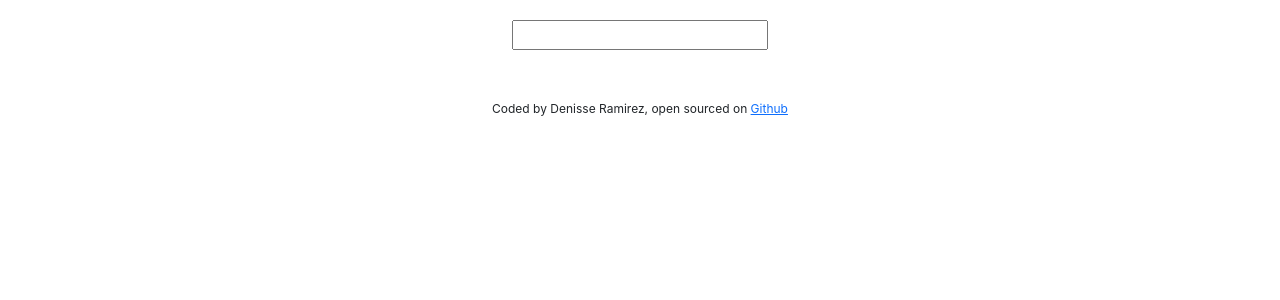
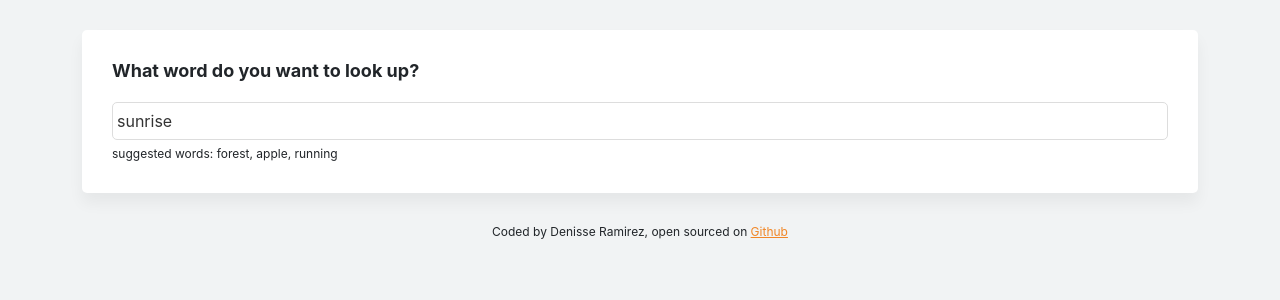
Before and after one commit to denissea12/dictionary-project, a React (Create React App) app: page / in a window 1280 px wide. Shown: the top 300 px of the page. Built offline with nearby package versions, Linux system fonts and the light colour scheme; no server answers.

Commit message:
Styled application

```diff
--- a/src/App.css
+++ b/src/App.css
@@ -1,3 +1,15 @@
+body {
+  background: #f1f3f4;
+}
+
+a {
+  color: #f18626;
+}
+
+.app-header {
+  margin: 30px 0;
+}
+
 .App-footer {
   font-size: 12px;
   text-align: center;
--- a/src/App.js
+++ b/src/App.js
@@ -7,7 +7,7 @@ export default function App() {
       <div className="container">
         <header className="app-header"></header>
         <main>
-          <Dictionary />
+          <Dictionary defaultKeyword="sunrise" />
         </main>
       </div>
       <footer className="App-footer">
--- a/src/Dictionary.css
+++ b/src/Dictionary.css
@@ -1,5 +1,26 @@
-.Dictionary {
-  padding: 20px;
+.Dictionary h1 {
+  font-size: 18px;
+  font-weight: bold;
+  margin-bottom: 20px;
+}
 
-  text-align: center;
+.Dictionary section {
+  background-color: white;
+  padding: 30px;
+  border-radius: 5px;
+  box-shadow: 0px 10px 15px rgb(0 0 0 / 5%);
+  margin: 20px 0;
 }
+
+.Dictionary input {
+  width: 100%;
+  padding: 6px 4px;
+  border-radius: 5px;
+  border: 1px solid #ddd;
+  color: #333;
+}
+
+.Dictionary .hint {
+  font-size: 12px;
+  margin-top: 5px;
+}
--- a/src/Dictionary.js
+++ b/src/Dictionary.js
@@ -3,32 +3,55 @@ import axios from "axios";
 import "./Dictionary.css";
 import Results from "./Results";
 
-export default function Dictionary() {
-  let [keyword, setKeyword] = useState("");
+export default function Dictionary(props) {
+  let [keyword, setKeyword] = useState(props.defaultKeyword);
   let [results, setResults] = useState(null);
+  let [loaded, setLoaded] = useState(false);
 
   function handleResponse(response) {
     setResults(response.data);
   }
 
-  function search(event) {
-    event.preventDefault();
-
+  function search() {
     //documentation: https://www.shecodes.io/learn/apis/dictionary
     let apiKey = "3d5bfbffo3ac0fea0f4a244a4b9t3ca4";
     let apiUrl = `https://api.shecodes.io/dictionary/v1/define?word=${keyword}&key=${apiKey}`;
     axios.get(apiUrl).then(handleResponse);
   }
 
+  function handleSubmit(event) {
+    event.preventDefault();
+    search();
+  }
+
   function handleKeywordChange(event) {
     setKeyword(event.target.value);
   }
+
+  function load() {
+    setLoaded(true);
+    search();
+  }
+
+  if (loaded) {
     return (
       <div className="Dictionary">
-      <form onSubmit={search}>
-        <input type="search" onChange={handleKeywordChange} />
+        <section>
+          <h1> What word do you want to look up?</h1>
+          <form onSubmit={handleSubmit}>
+            <input
+              type="search"
+              onChange={handleKeywordChange}
+              defaultValue={props.defaultKeyword}
+            />
           </form>
+          <div className="hint">suggested words: forest, apple, running</div>
+        </section>
         <Results results={results} />
       </div>
     );
+  } else {
+    load();
+    return "Loading";
   }
+}
--- /dev/null
+++ b/src/Meaning.css
@@ -0,0 +1,11 @@
+.Meaning h3 {
+  font-size: 24px;
+  line-height: 1.5;
+  font-weight: bold;
+}
+
+.Meaning .example {
+  margin-top: 10px;
+  color: #70757a;
+  font-style: italic;
+}
--- a/src/Meaning.js
+++ b/src/Meaning.js
@@ -1,22 +1,18 @@
 import React from "react";
+import "./Meaning.css";
 import Synonyms from "./Synonyms";
 
 export default function Meaning(props) {
   return (
     <div className="Meaning">
-      <p>
-        {props.meaning.partOfSpeech}
-        <br />
+      <h3>{props.meaning.partOfSpeech}</h3>
+      <br />
 
-        <strong>Definition: </strong>
-        {props.meaning.definition}
+      <div className="definition">{props.meaning.definition}</div>
+      <br />
 
-        <br />
-
-        <strong>Example: </strong>
-        <em>{props.meaning.example}</em>
-        <Synonyms synonyms={props.meaning.synonyms} />
-      </p>
+      <div className="example">{props.meaning.example}</div>
+      <Synonyms synonyms={props.meaning.synonyms} />
     </div>
   );
 }
--- /dev/null
+++ b/src/Results.css
@@ -0,0 +1,9 @@
+.Result h2 {
+  font-size: 36px;
+  font-weight: bold;
+  line-height: 1.5;
+}
+
+.Result .phonetic {
+  opacity: 0.7;
+}
--- a/src/Results.js
+++ b/src/Results.js
@@ -1,18 +1,21 @@
 import React from "react";
 import Meaning from "./Meaning";
+import "./Results.css";
 
 export default function Results(props) {
   if (props.results) {
     return (
       <div className="Result">
-        <h2>{props.results.word}</h2>
-        <h2>{props.results.phonetic}</h2>
+        <section>
+          <h2>{props.results.word}</h2>
+          <div className="phonetic">{props.results.phonetic}</div>
+        </section>
         {props.results.meanings.map(function (meaning, index) {
           return (
-            <div key={index}>
+            <section key={index}>
               {" "}
               <Meaning meaning={meaning} />
-            </div>
+            </section>
           );
         })}
       </div>
--- /dev/null
+++ b/src/Synonyms.css
@@ -0,0 +1,11 @@
+.Synonyms {
+  margin: 15px 0;
+  padding: 0;
+}
+
+.Synonyms li {
+  font-size: 13px;
+  display: inline-block;
+  padding-right: 10px;
+  line-height: 1;
+}
--- a/src/Synonyms.js
+++ b/src/Synonyms.js
@@ -1,4 +1,5 @@
 import React from "react";
+import "./Synonyms.css";
 
 export default function Synonyms(props) {
   if (props.synonyms) {
--- a/src/reportWebVitals.js
+++ b/src/reportWebVitals.js
@@ -1,6 +1,6 @@
-const reportWebVitals = onPerfEntry => {
+const reportWebVitals = (onPerfEntry) => {
   if (onPerfEntry && onPerfEntry instanceof Function) {
-    import('web-vitals').then(({ getCLS, getFID, getFCP, getLCP, getTTFB }) => {
+    import("web-vitals").then(({ getCLS, getFID, getFCP, getLCP, getTTFB }) => {
       getCLS(onPerfEntry);
       getFID(onPerfEntry);
       getFCP(onPerfEntry);
```
Lines whose indentation alone changed are shown as unchanged.
